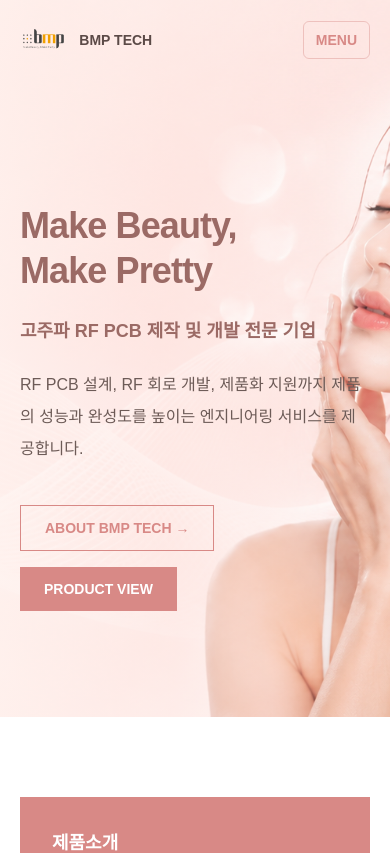
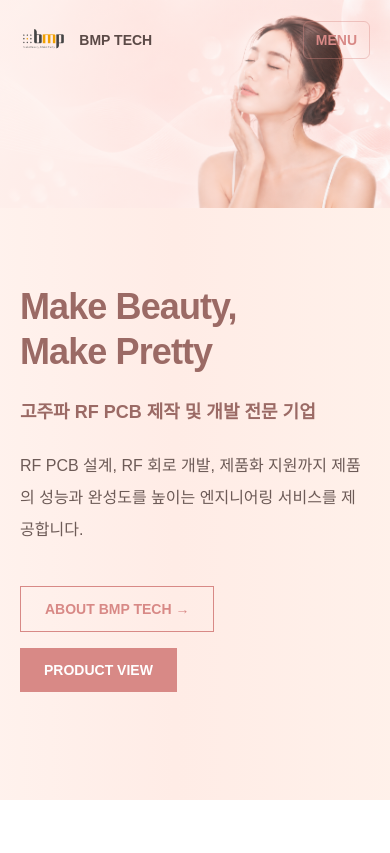
Before and after one commit to jinho9634/bmp-tech-homepage, a Next.js app: page / in a window 390 px wide. Shown: the top 853 px of the page. Built offline with nearby package versions, Linux system fonts and the light colour scheme.

Commit message:
update email

```diff
--- a/app/page.js
+++ b/app/page.js
@@ -154,15 +154,15 @@ export default function CompanyHomepage() {
         )}
       </header>
 
-      <section id="home" className="relative min-h-[85vh] overflow-hidden lg:min-h-screen">
-        <img
-          src="/beauty-hero.png"
-          alt="Beauty Tech Main Visual"
-          className="absolute inset-0 h-full w-full object-cover object-center"
-        />
+      <section id="home" className="relative overflow-hidden bg-[#fff0e9] pt-20 md:pt-24">
+  	<img
+   	 	src="/beauty-hero.png"
+    		alt="Beauty Tech Main Visual"
+    		className="absolute inset-0 h-full w-full object-contain object-top md:object-cover md:object-center"
+ 	 />
         <div className="absolute inset-0 bg-[linear-gradient(90deg,rgba(255,242,238,0.78)_0%,rgba(255,232,227,0.50)_45%,rgba(255,255,255,0.04)_100%)]" />
 
-        <div className="relative mx-auto flex min-h-[85vh] max-w-[1500px] items-center px-5 sm:px-6 md:px-8 lg:min-h-screen lg:px-10 xl:px-12">
+        <div className="relative mx-auto flex min-h-[720px] max-w-[1500px] items-center px-5 sm:px-6 md:min-h-[760px] md:px-8 lg:min-h-[820px] lg:px-10 xl:px-12">
           <div className="max-w-3xl pt-24">
             <h1 className="text-4xl font-extrabold leading-tight tracking-tight text-[#9b6a65] sm:text-5xl md:text-6xl lg:text-7xl xl:text-8xl">
               Make Beauty,
```
